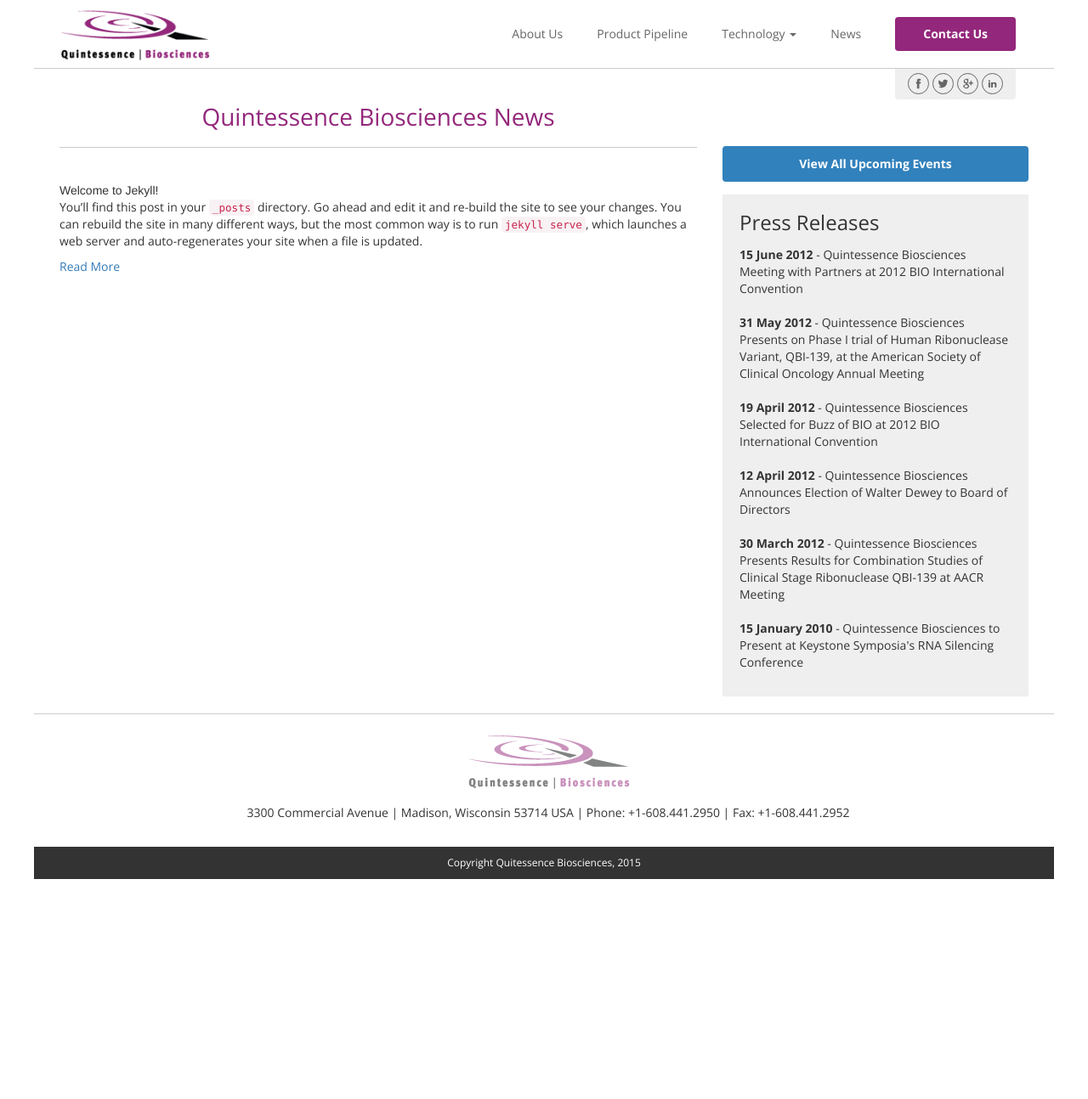
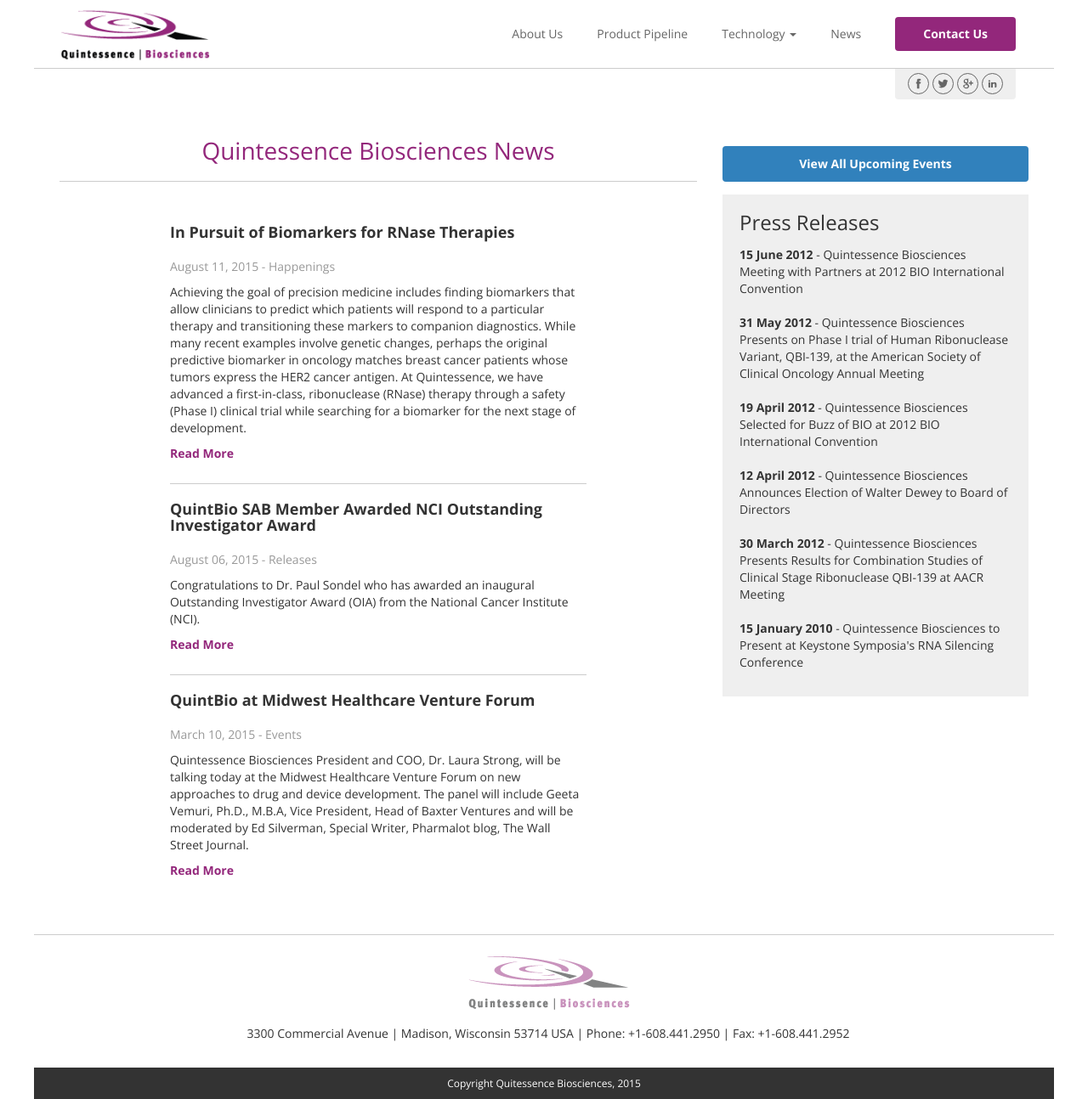
Before and after one commit to abbylarner/qb_v1, a Jekyll site: the page built from news.html, in a window 1280 px wide. Shown: the whole page at 85% size. Built offline with Jekyll 4.4.1, drawn with Linux system fonts in a browser that asks for light colours; before the commit the page ends 1035 px from its top, so only the background shows below that.

Commit message:
news/upcoming events styling

```diff
--- a/_layouts/blog.html
+++ b/_layouts/blog.html
@@ -5,15 +5,26 @@
         <div class="blog-wrapper clearfix">
             <div class="row">
                 <div class="col-sm-8">
+                    {% if page.title != "Quintessence Biosciences News" %}
+                        <a href="/news/" class="news-back"> &#60; Back to News</a>
+                    {% endif %}
                     <h1 class="news-title">
                        {{page.title}}
                     </h1>
+                    <div class="row">
+                        <div class="col-sm-12 col-md-8 col-md-offset-2">
                    {{content}}
+                   </div>
+                   </div>
                 </div>
                 <div class="col-sm-4">
                     <div class="row">
                         <div class="col-sm-12">
-                            <a href="/events/" class="btn btn-events">View All Upcoming Events</a>
+                            {% if page.title == "Upcoming Events" %}
+                                <a href="/news/" class="btn btn-events">View All News</a>
+                            {% else %}
+                                <a href="/events/" class="btn btn-events">View All Upcoming Events</a>
+                            {% endif %}
                             <div class="press-wrapper">
                                 <h3 class="editable">Press Releases</h3>
                                 <p class="editable">
--- /dev/null
+++ b/_posts/2015-03-10-QuintBio-at-Midwest-Healthcare-Venture-Forum.markdown
@@ -0,0 +1,19 @@
+---
+layout: blog
+title:  QuintBio at Midwest Healthcare Venture Forum
+date:   2015-03-10
+categories: Events
+---
+Quintessence Biosciences President and COO, Dr. Laura Strong, will be talking today at the Midwest Healthcare Venture Forum on new approaches to drug and device development. The panel will include Geeta Vemuri, Ph.D., M.B.A, Vice President, Head of Baxter Ventures and will be moderated by Ed Silverman, Special Writer, Pharmalot blog, The Wall Street Journal.
+
+The full program of for the Midwest Healthcare Venture Forum can be found [here](http://events.medcitynews.com/invest/). Some sessions will be broadcast live by MedCityNews [here](http://medcitynews.com/2015/03/day-1-midamerica-healthcare-venture-forum-2015-live-chicago/) and you can follow #MHVF on Twitter throughout the conference.
+
+<br />
+**About Quintessence Biosciences**
+Quintessence Biosciences, Inc. is a private company developing novel anti-cancer compounds based on our patented EVade™ Ribonuclease technology. The drug is differentiated, targeting the RNA in cancer cells. Dose escalation of our most advanced lead candidate, QBI-139, in a Phase I trial has recently been completed. The safety profile of the drug is distinct from chemotherapy. Based on encouraging signs of efficacy, partners are being sought for expansion cohorts to evaluate efficacy of QBI-139 in defined patient populations. The drug had a strong therapeutic window against a variety of in vivo xenograft models including: colon, non-small cell lung, ovarian, pancreatic and prostate cancer.
+
+**About the Midwest Healthcare Venture Forum**
+Held March 10-11 in Chicago, MidAmerica Healthcare Venture Forum is the premier healthcare investing conference. Over 300 innovative thought-leaders, prominent industry players, venture capitalists and angel investors will gather in Chicago in March, to discuss latest trends in reimbursement, a status update on healthcare accelerators, best approaches to commercialization and new business models in healthcare and beyond.
+
+
+﻿
--- /dev/null
+++ b/_posts/2015-08-06-QuintBio-SAB-Member-Awarded-NCI-Outstanding-Investigator-Award.markdown
@@ -0,0 +1,13 @@
+---
+layout: blog
+title:  QuintBio SAB Member Awarded NCI Outstanding Investigator Award
+date:   2015-08-06
+categories: Releases
+---
+Congratulations to Dr. Paul Sondel who has awarded an inaugural Outstanding Investigator Award (OIA) from the National Cancer Institute (NCI).
+
+Dr. Sondel is a Professor of pediatrics, human oncology and genetics at University of Wisconsin Madison School of Medicine and Public Health as well as a member of our Scientific Advisory Board at Quintessence. Dr. Sondel’s research focuses on the development of immunotherapies to treat cancer. More information about the award can be found [here](http://www.med.wisc.edu/news-events/michael-fiore-paul-sondel-earn-prestigious-cancer-research-grant/46160).
+
+<br />
+**About Quintessence Biosciences**
+Quintessence Biosciences, Inc. is a private company developing novel anti-cancer compounds based on our patented EVade™ Ribonuclease technology. The drug is differentiated, targeting the RNA in cancer cells. Dose escalation of our most advanced lead candidate, QBI-139, in a Phase I trial has recently been completed. The safety profile of the drug is distinct from chemotherapy. Based on encouraging signs of efficacy, partners are being sought for expansion cohorts to evaluate efficacy of QBI-139 in defined patient populations. The drug had a strong therapeutic window against a variety of in vivo xenograft models including: colon, non-small cell lung, ovarian, pancreatic and prostate cancer.
--- /dev/null
+++ b/_posts/2016-01-26-in-pursuit-of-biomarkers-for-RNase-Therapies.markdown
@@ -0,0 +1,22 @@
+---
+layout: blog
+title:  In Pursuit of Biomarkers for RNase Therapies
+date:   2015-08-11
+categories: Happenings
+---
+Achieving the goal of precision medicine includes finding biomarkers that allow clinicians to predict which patients will respond to a particular therapy and transitioning these markers to companion diagnostics. While many recent examples involve genetic changes, perhaps the original predictive biomarker in oncology matches breast cancer patients whose tumors express the HER2 cancer antigen. At Quintessence, we have advanced a first-in-class, ribonuclease (RNase) therapy through a safety (Phase I) clinical trial while searching for a biomarker for the next stage of development.
+
+Now, we have a potential marker for development! Professor Ronald Raines, a founder of Quintessence Biosciences and inventor of our EVadeTM RNase technology, and his collaborators have determined that wild-type human RNase 1 binds to cancer associated carbohydrate antigens. RNase 1 binds predominately to Globo H, which is currently part of a clinical stage vaccine development program for breast cancer. At Quintessence, we are looking forward to converting the natural binding interaction of Globo H and RNase 1 into a marker to predict response to our lead RNase (QBI-139) in the clinic.
+
+Further reading:
+
+- [Human Cancer Antigen Globo H Is a Cell-Surface Ligand for Human Ribonuclease 1](http://pubs.acs.org/doi/ipdf/10.1021/acscentsci.5b00164) Eller, CH, Chao, T-Y, Singarapu, KK, Ouerfelli, O, Yang, G, Markley, JL, Danishefsky, SJ, Raines, RT. ACS Cent. Sci., 2015, 1 (4), 181–190.
+- Professor Masahiro Hosono of Tohoku Pharmaceutical University in Japan [provided commentary on the Eller et al. paper in First Reactions](http://pubs.acs.org/doi/full/10.1021/acscentsci.5b00249).
+- O’Reilly Science Art selected Profesor Raines’ paper for their monthly feature “The Short Answer” that highlights recent contributions to chemical biology. [The resulting cartoon is certainly a fun way to learn about science](http://oreillyscienceart.com/%23/the-short-answer-archive/)!
+
+<br />
+![](/images/cartoon.jpeg)
+
+<br />
+**About Quintessence Biosciences**
+Quintessence Biosciences, Inc. is a private company developing novel anti-cancer compounds based on our patented EVade™ Ribonuclease technology. The drug is differentiated, targeting the RNA in cancer cells. Dose escalation of our most advanced lead candidate, QBI-139, in a Phase I trial has recently been completed. The safety profile of the drug is distinct from chemotherapy. Based on encouraging signs of efficacy, partners are being sought for expansion cohorts to evaluate efficacy of QBI-139 in defined patient populations. The drug had a strong therapeutic window against a variety of _in vivo_ xenograft models including: colon, non-small cell lung, ovarian, pancreatic and prostate cancer.
--- a/_posts/2016-01-26-welcome-to-jekyll.markdown
+++ /dev/null
@@ -1,25 +0,0 @@
----
-layout: post
-title:  "Welcome to Jekyll!"
-date:   2016-01-26 12:05:43 -0600
-categories: jekyll update
----
-You’ll find this post in your `_posts` directory. Go ahead and edit it and re-build the site to see your changes. You can rebuild the site in many different ways, but the most common way is to run `jekyll serve`, which launches a web server and auto-regenerates your site when a file is updated.
-
-To add new posts, simply add a file in the `_posts` directory that follows the convention `YYYY-MM-DD-name-of-post.ext` and includes the necessary front matter. Take a look at the source for this post to get an idea about how it works.
-
-Jekyll also offers powerful support for code snippets:
-
-{% highlight ruby %}
-def print_hi(name)
-  puts "Hi, #{name}"
-end
-print_hi('Tom')
-#=> prints 'Hi, Tom' to STDOUT.
-{% endhighlight %}
-
-Check out the [Jekyll docs][jekyll-docs] for more info on how to get the most out of Jekyll. File all bugs/feature requests at [Jekyll’s GitHub repo][jekyll-gh]. If you have questions, you can ask them on [Jekyll Talk][jekyll-talk].
-
-[jekyll-docs]: http://jekyllrb.com/docs/home
-[jekyll-gh]:   https://github.com/jekyll/jekyll
-[jekyll-talk]: https://talk.jekyllrb.com/
--- /dev/null
+++ b/contact.html
@@ -0,0 +1,5 @@
+---
+layout: default
+title: Contact Us
+permalink: /contact-us/
+---
--- a/css/main.scss
+++ b/css/main.scss
@@ -173,10 +173,24 @@
     margin-bottom: 15px;
 }
 
-.event-info a, #eventsTitle a {
+.event-info a, #eventsTitle a, .event-row a, .news-row a {
     color: #93277b;
     font-weight: bold;
+}
 
+.news-back {
+    position: absolute;
+    left: 15px;
+    top: 20px;
+    font-weight: normal;
+    color: #333;
+}
+
+a.news-back:hover,
+a.news-back:focus,
+a.news-back:active {
+    color: #333;
+    text-decoration: underline;
 }
 
 .event-info a:hover,
@@ -184,7 +198,15 @@
 .event-info a:active,
 #eventsTitle a:hover,
 #eventsTitle a:focus,
-#eventsTitle a:active {
+#eventsTitle a:active,
+.event-row a:hover,
+.event-row a:focus,
+.event-row a:active,
+.news-row a:hover,
+.news-row a:focus,
+.news-row a:active
+ {
+     color: #93277b;
     text-decoration: underline;
 }
 
@@ -440,6 +462,10 @@
     color: #999;
 }
 
+.blog-wrapper img {
+    max-width: 100%;
+}
+
 .news-title {
     font-size: 28px;
     color: #93277b;
@@ -447,7 +473,7 @@
     border-bottom: 1px solid #ccc;
     padding-bottom: 20px;
     margin-bottom: 40px;
-    margin-top: 40px;
+    margin-top: 80px;
 }
 
 .press-wrapper {
@@ -518,6 +544,9 @@
 .success-text {
     text-align: center;
 }
+
+
+
 @media (min-width: 768px){
 
     .navbar {
@@ -579,6 +608,44 @@
         margin-top: 20px;
     }
 
+    .event-row, .news-row {
+        border-bottom: 1px solid #ccc;
+        margin-bottom: 20px;
+        padding-bottom: 20px;
+    }
+
+    .event-row:last-child, .news-row:last-child {
+        border-bottom: 0;
+    }
+
+    .event-row h4 {
+        font-weight: bold;
+        margin-bottom: 5px;
+    }
+
+    .news-row h4, .news-row h4 a {
+        font-weight: bold;
+        margin-bottom: 10px;
+        color: #333;
+    }
+
+    .event-row h4 + p {
+        margin-bottom: 5px;
+        font-weight: bold;
+    }
+
+    .news-date {
+        color: #999;
+    }
+
+    .event-row p {
+        max-width: 300px;
+    }
+
+    .event-row a, .news-row a {
+        margin-bottom: 5px;
+        display: inline-block;
+    }
 
 
 }
--- a/news.html
+++ b/news.html
@@ -4,7 +4,10 @@
 permalink: /news/
 ---
 {% for post in site.posts %}
-    {{post.title}}
-    {{ post.excerpt }}
+<div class="news-row">
+    <h4><a href="{{post.url}}">{{post.title}}</a></h4>
+    <p class="news-date">{{post.date | date: '%B %d, %Y' }} - {{post.categories}}</p>
+    <p>{{ post.excerpt }}</p>
     <a href="{{ post.url }}">Read More</a>
+</div>
 {% endfor %}
```
Also changed, not shown: images/cartoon.jpeg (added).
